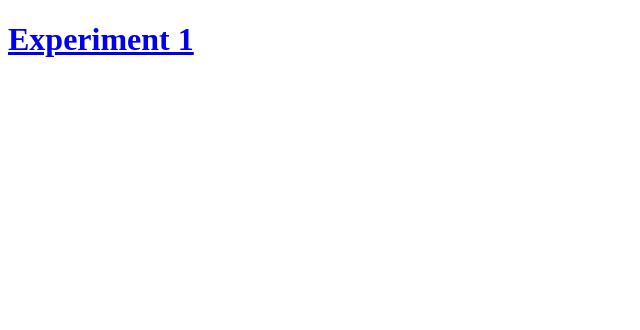
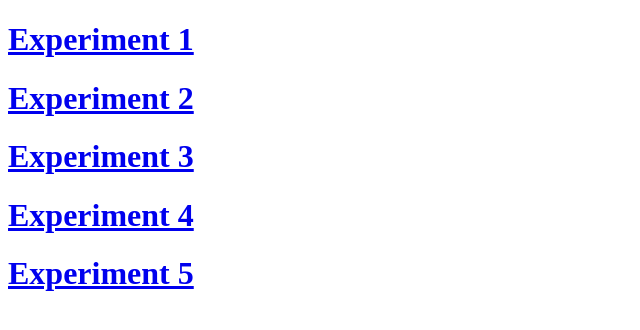
Before and after one commit to ArpitMittal468/fullStackOtherAssignments, a plain HTML site: page index.html in a window 1280 px wide. Shown: the whole page, without its empty margins (0-640 px from the left). Drawn offline with Linux system fonts and the light colour scheme.

Commit message:
Update index.html

```diff
--- a/index.html
+++ b/index.html
@@ -8,5 +8,9 @@
 </head>
   <body>
     <a href="./Ass1.html"><h1>Experiment 1</h1></a>
+     <a href="./Ass2.html"><h1>Experiment 2</h1></a>
+     <a href="./Ass1.html"><h1>Experiment 3</h1></a>
+     <a href="https://arpitmittal468.github.io/fullStackOtherAssignments/"><h1>Experiment 4</h1></a>
+     <a href="https://arpitmittal468.github.io/fullstackAss5/"><h1>Experiment 5</h1></a>
 </body>
 </html>
```
